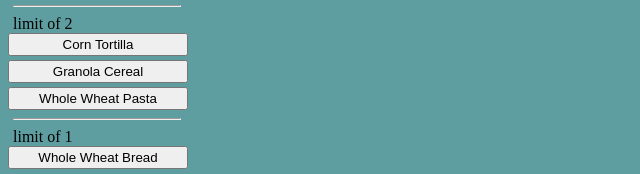
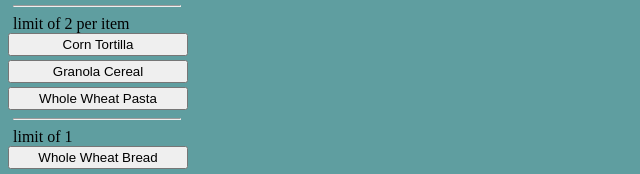
Before and after one commit to tinytao1/March-2026, a plain HTML site: page index.html in a window 1280 px wide. Shown: the part 431-605 px from the top of the page, 0-640 px from the left. Drawn offline with Linux system fonts and the light colour scheme.

Commit message:
Update index.html

```diff
--- a/index.html
+++ b/index.html
@@ -120,7 +120,7 @@
       <span class="limit-notice-span">(Limit 2)</span> -->
       <div class="limit-within-section">
       <hr>
-      <div class="limit-of-text"> limit of 2 </div>
+      <div class="limit-of-text"> limit of 2 per item</div>
       </div>
 
       <div class="item-div">
```
